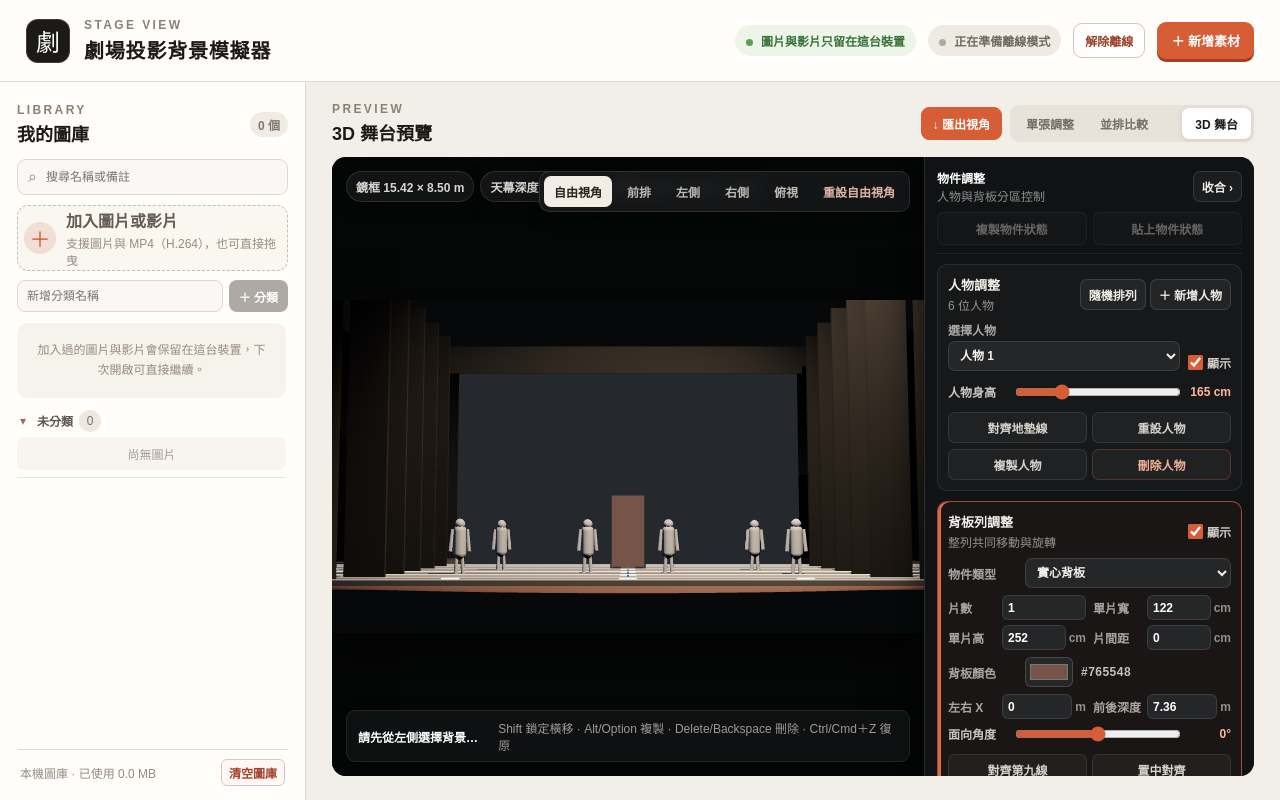
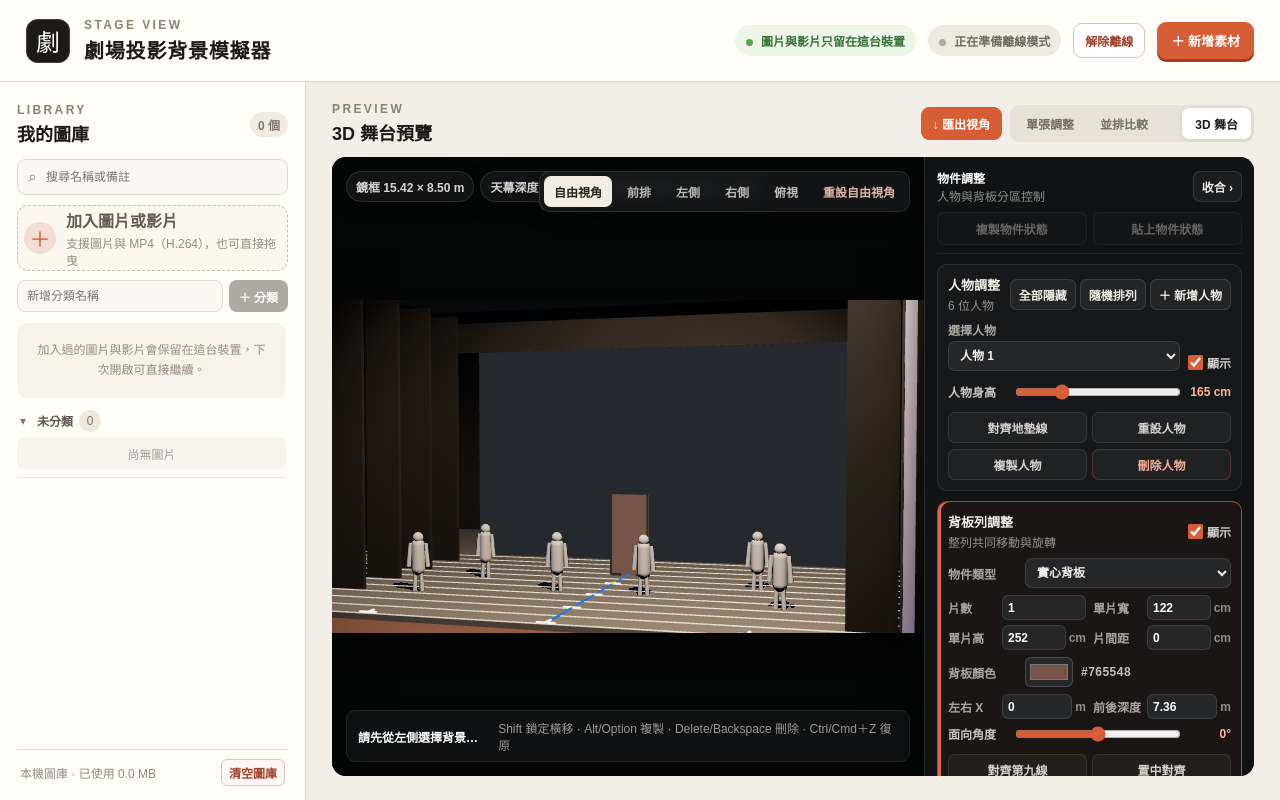
Before and after one commit to workdnld-ops/theatre-background-tool, a React (Vite) app: page / in a window 1280 px wide. Both pictures are taken after a click on the button "3D 舞台". Built offline with nearby package versions, Linux system fonts and the light colour scheme.

Commit message:
Fix new scene defaults and free camera

```diff
--- a/app/Stage3D.tsx
+++ b/app/Stage3D.tsx
@@ -28,7 +28,7 @@ const DEFAULT_PEOPLE: Person[] = [
 const FENCE_DEFAULT_COLOR = "#B7BDC3";
 const DEFAULT_BACKDROP: Backdrop = { style: "solid", x: 0, z: 7.36, rotation: 0, count: 1, widthCm: 122, heightCm: 252, gapCm: 0, color: "#765548", visible: true };
 const CAMERA_FOV_50MM = 22.3;
-const TEMPLATE_CAMERA: CameraPose = { fov: CAMERA_FOV_50MM, position: [0, 1.25, -22], target: [0, 3.5, 7] };
+const TEMPLATE_CAMERA: CameraPose = { fov: CAMERA_FOV_50MM, position: [-6.8, 4.2, -18], target: [0, 3.4, 7.2] };
 export type Stage3DHandle = { exportView: () => void; captureView: () => string | null; getCameraPose: () => CameraPose | null };
 type Stage3DProps = {
   image: ProjectionImage | null;
@@ -89,7 +89,7 @@ function cameraKey(image?: ProjectionImage | null) { return `${CAMERA_KEY_PREFIX
 function objectLayoutKey(image?: ProjectionImage | null) { return `${LAYOUT_KEY_PREFIX}${image?.id ?? "default"}` }
 function readCamera(key: string): CameraPose | null {
   try {
-    const raw = localStorage.getItem(key) ?? localStorage.getItem(LEGACY_CAMERA_KEY);
+    const raw = localStorage.getItem(key) ?? (key === cameraKey(null) ? localStorage.getItem(LEGACY_CAMERA_KEY) : null);
     const v = JSON.parse(raw || "null") as Partial<CameraPose> | null;
     return v && typeof v.fov === "number" && validTuple(v.position) && validTuple(v.target) ? { fov: CAMERA_FOV_50MM, position: v.position, target: v.target } : null;
   } catch { return null }
@@ -109,8 +109,9 @@ function normalizeLayout(value: unknown): Layout | null {
   return { version: 6, people, backdrop: clampBackdrop(backdrop) };
 }
 function readLayout(storageKey: string): Layout {
-  try { const stored = localStorage.getItem(storageKey) ?? localStorage.getItem(LAYOUT_KEY), normalized = normalizeLayout(JSON.parse(stored || "null")); if (normalized) return normalized } catch { /* migrate below */ }
+  try { const stored = localStorage.getItem(storageKey) ?? (storageKey === objectLayoutKey(null) ? localStorage.getItem(LAYOUT_KEY) : null), normalized = normalizeLayout(JSON.parse(stored || "null")); if (normalized) return normalized } catch { /* migrate below */ }
   const next = copyDefaults();
+  if (storageKey !== objectLayoutKey(null)) return next;
   try {
     const old = JSON.parse(localStorage.getItem(OLD_KEY) || "null") as Legacy | null;
     if (old) {
@@ -442,6 +443,8 @@ const Stage3D = forwardRef<Stage3DHandle, Stage3DProps>(function Stage3D({ image
   const person = layout.people.find(p => p.id === activePersonId) ?? layout.people[0] ?? null;
   const selectedPeople = selection.kind === "person" ? layout.people.filter(p => selectedPersonIds.includes(p.id)) : [];
   const controlledPeople = selectedPeople.length ? selectedPeople : person ? [person] : [];
+  const anyPersonVisible = layout.people.some(person => person.visible);
+  const toggleAllPeople = () => { const visible = !anyPersonVisible; setLayout(current => ({ ...current, people: current.people.map(person => ({ ...person, visible })) })); showNotice(visible ? "已顯示全部人物。" : "已隱藏全部人物。"); };
 
   return <div className={`stage3d-shell ${compact ? "compact" : ""} ${showObjectControls && !controlsCollapsed ? "controls-open" : ""}`}>
     <div ref={mountRef} className="stage3d-canvas" aria-label="臺中市港區藝術中心 3D 舞台預覽" />
@@ -457,7 +460,7 @@ const Stage3D = forwardRef<Stage3DHandle, Stage3DProps>(function Stage3D({ image
       <section className={`stage3d-control-section person-section ${selection.kind === "person" ? "active" : ""}`} onPointerDown={() => { if (person) { setSelection({ kind: "person", id: person.id }); if (!selectedPersonIds.includes(person.id)) setSelectedPersonIds([person.id]) } }}>
         <div className="stage3d-section-heading">
           <div><strong>人物調整</strong><span>{selectedPeople.length > 1 ? `${selectedPeople.length} 位已選取` : `${layout.people.length} 位人物`}</span></div>
-          <div className="stage3d-title-actions"><button onClick={randomizePeople}>隨機排列</button><button onClick={() => addPerson()}>＋ 新增人物</button></div>
+          <div className="stage3d-title-actions"><button disabled={!layout.people.length} onClick={toggleAllPeople}>{anyPersonVisible ? "全部隱藏" : "全部顯示"}</button><button onClick={randomizePeople}>隨機排列</button><button onClick={() => addPerson()}>＋ 新增人物</button></div>
         </div>
         {person ? <>
           <div className="stage3d-person-picker">
--- a/app/globals.css
+++ b/app/globals.css
@@ -229,7 +229,7 @@ h3 { font-size: 18px; }
 .stage3d-objects button, .stage3d-objects input, .stage3d-objects select { font: inherit; }
 .stage3d-objects-title { display: flex; align-items: center; justify-content: space-between; gap: 8px; margin-bottom: 8px; }
 .stage3d-objects-title > div { min-width: 0; display: grid; gap: 1px; }
-.stage3d-title-actions { display: flex !important; grid-auto-flow: column; gap: 4px !important; }
+.stage3d-title-actions { display: flex !important; flex-wrap: wrap; justify-content: flex-end; grid-auto-flow: column; gap: 4px !important; }
 .stage3d-objects-title strong { font-size: 12px; }
 .stage3d-objects-title span { color: #8f918f; font-size: 12px; }
 .stage3d-objects-title button, .stage3d-object-picker > button { border: 1px solid #ffffff1c; border-radius: 7px; background: #ffffff0c; color: #eeeae4; padding: 6px 8px; font-size: 12px; font-weight: 900; }
```
